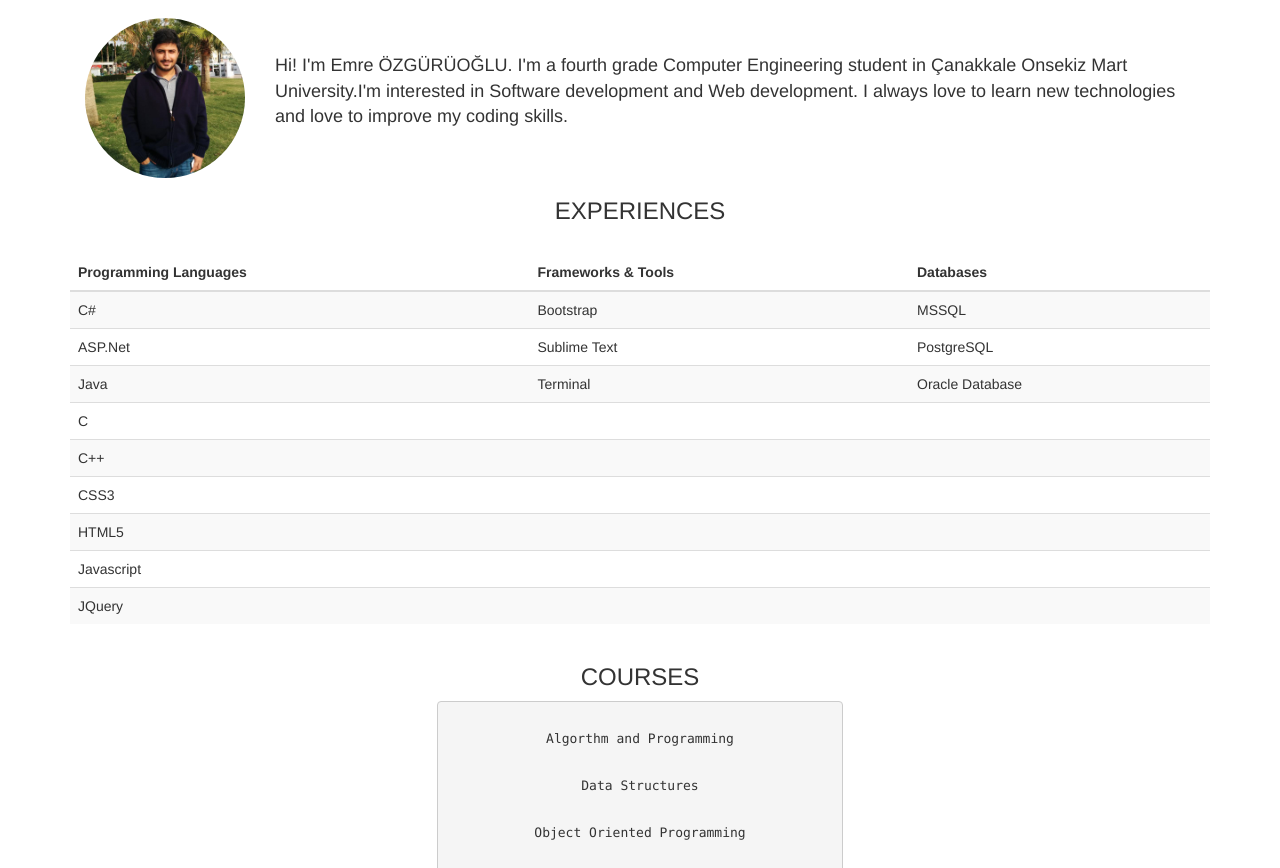
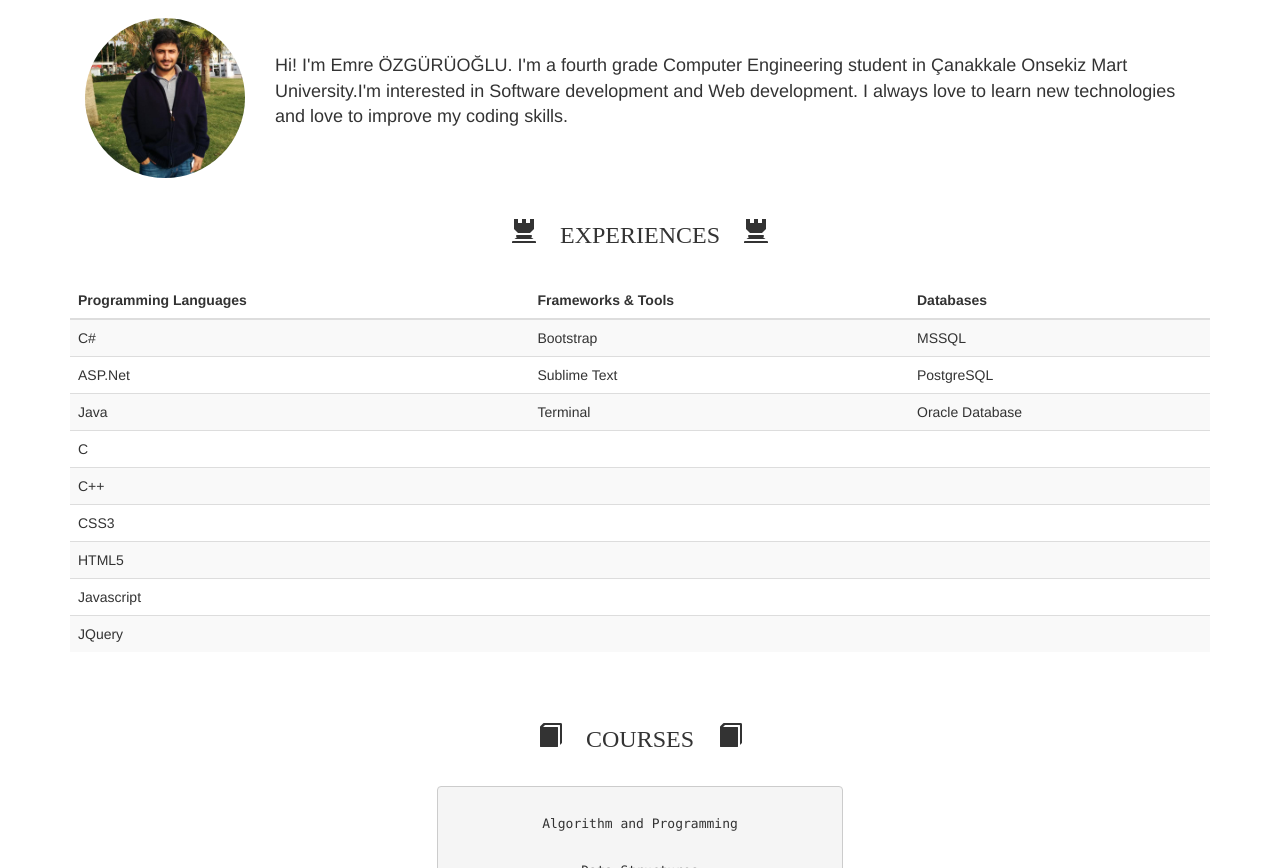
Before and after one commit to emreozguruoglu/emreozguruoglu.github.io, a plain HTML site: page index.html in a window 1280 px wide. Shown: the part 54-922 px from the top of the page. Drawn offline with Linux system fonts and the light colour scheme.

Commit message:
Added Glyphicon To Homepage

```diff
--- a/index.html
+++ b/index.html
@@ -42,8 +42,9 @@
 		</div>
 	</div>
 
-
-	<h3 style="text-align:center;margin:30px 0">EXPERIENCES</h3>
+	<div style="text-align:center; margin:30px 0">
+		<h3 class="glyphicon glyphicon-tower"> EXPERIENCES&nbsp</h3><h3 class="glyphicon glyphicon-tower"></h3>
+	</div>
 	<table class="table table-striped">
 	   <thead>
 	      <tr>
@@ -101,14 +102,15 @@
 	   	</tbody>
 	</table>
 </div>
-<h3 style="text-align:center;">COURSES</h3>
-
+<div style="text-align:center; margin:30px 0">
+		<h3 class="glyphicon glyphicon-book"> COURSES&nbsp</h3><h3 class="glyphicon glyphicon-book"></h3>
+	</div>
 <div class="row">
     <div class="col-sm-4">
     </div>
     <div class="col-sm-4">
    	<pre>
-   	<p id="courses">Algorthm and Programming
+   	<p id="courses">Algorithm and Programming
    	<p id="courses">Data Structures
    	<p id="courses">Object Oriented Programming
    	<p id="courses">Structural Programming
```
